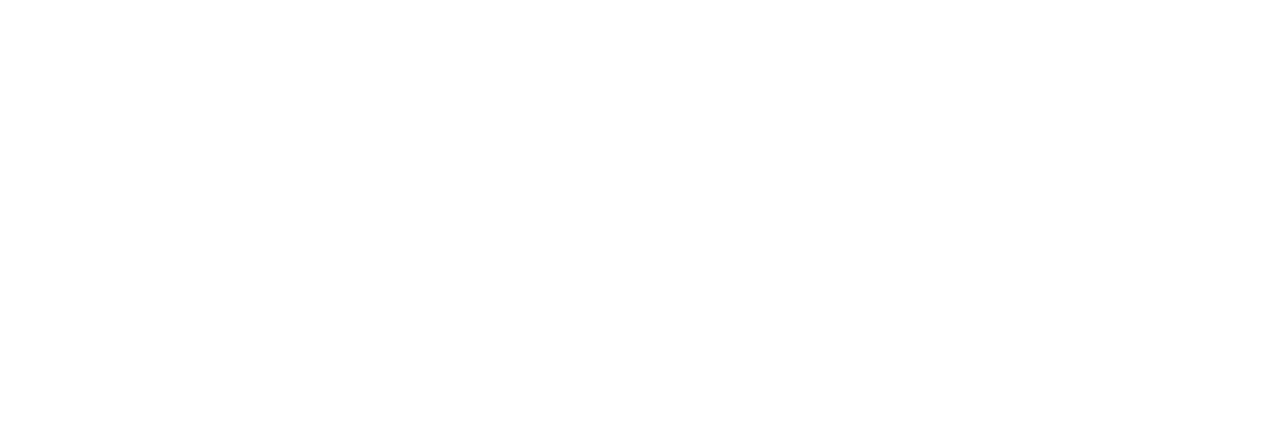
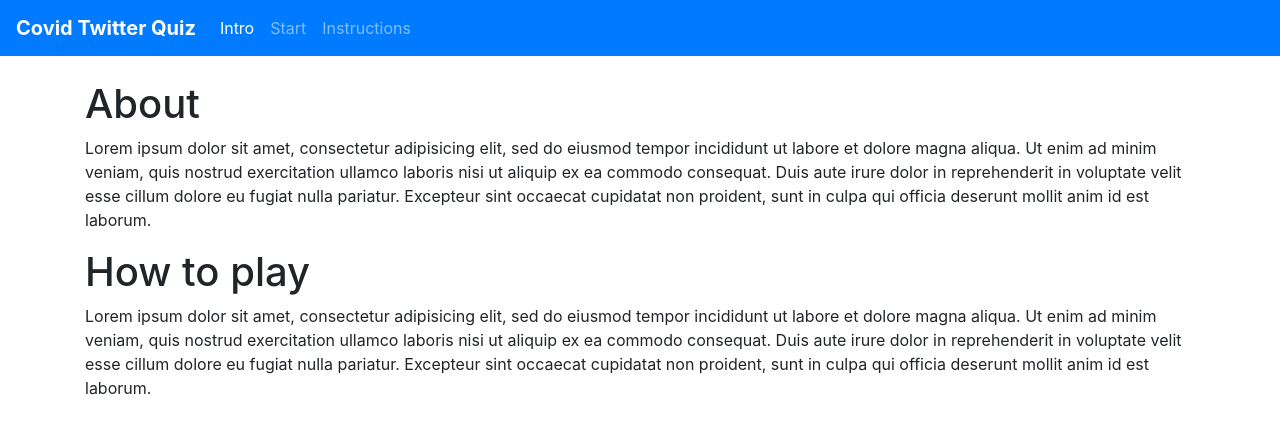
Before and after one commit to mabraham123/TwitterCovid19Quiz, a plain HTML site: page index.html in a window 1280 px wide. Drawn offline with nearby package versions, Linux system fonts and the light colour scheme.

Commit message:
Added Layout to the index page

```diff
--- a/index.html
+++ b/index.html
@@ -11,8 +11,43 @@
 <script src="js/scripts.js"></script>
   </head>
   <body>
-    <h1></h1>
+<!--Navbar Start-->
+    <nav class="navbar navbar-expand-md navbar-dark bg-primary">
+    <strong><a class="navbar-brand" href="#">Covid Twitter Quiz</a></strong>
+      <div class="collapse navbar-collapse" id="navbarSupportedContent">
+      <ul class="navbar-nav mr-auto">
+        <li class="nav-item active">
+          <a class="nav-link" href="#intro">Intro <span class="sr-only">(current)</span></a>
+        </li>
+        <li class="nav-item ">
+          <a class="nav-link" href="#game">Start</a>
+        </li>
+        <li class="nav-item ">
+          <a class="nav-link" href="#instructions">Instructions</a>
+        </li>
+      </ul>
+      </div>
+    </nav>
+<!--Navbar End-->
+
+<main role="main" class="container">
+  <br>
+  <div id="intro">
+    <h1>About</h1>
+    <p>Lorem ipsum dolor sit amet, consectetur adipisicing elit, sed do eiusmod tempor incididunt ut labore et dolore magna aliqua. Ut enim ad minim veniam, quis nostrud exercitation ullamco laboris nisi ut aliquip ex ea commodo consequat. Duis aute irure dolor in reprehenderit in voluptate velit esse cillum dolore eu fugiat nulla pariatur. Excepteur sint occaecat cupidatat non proident, sunt in culpa qui officia deserunt mollit anim id est laborum.</p>
+  </div>
+
+  <div id="instructions">
+    <h1>How to play</h1>
+    <p>Lorem ipsum dolor sit amet, consectetur adipisicing elit, sed do eiusmod tempor incididunt ut labore et dolore magna aliqua. Ut enim ad minim veniam, quis nostrud exercitation ullamco laboris nisi ut aliquip ex ea commodo consequat. Duis aute irure dolor in reprehenderit in voluptate velit esse cillum dolore eu fugiat nulla pariatur. Excepteur sint occaecat cupidatat non proident, sunt in culpa qui officia deserunt mollit anim id est laborum.</p>
+  </div>
+
+  <div id="game">
+    <!--Game-->
+  </div>
 
 
+
+</main>
   </body>
 </html>
```
